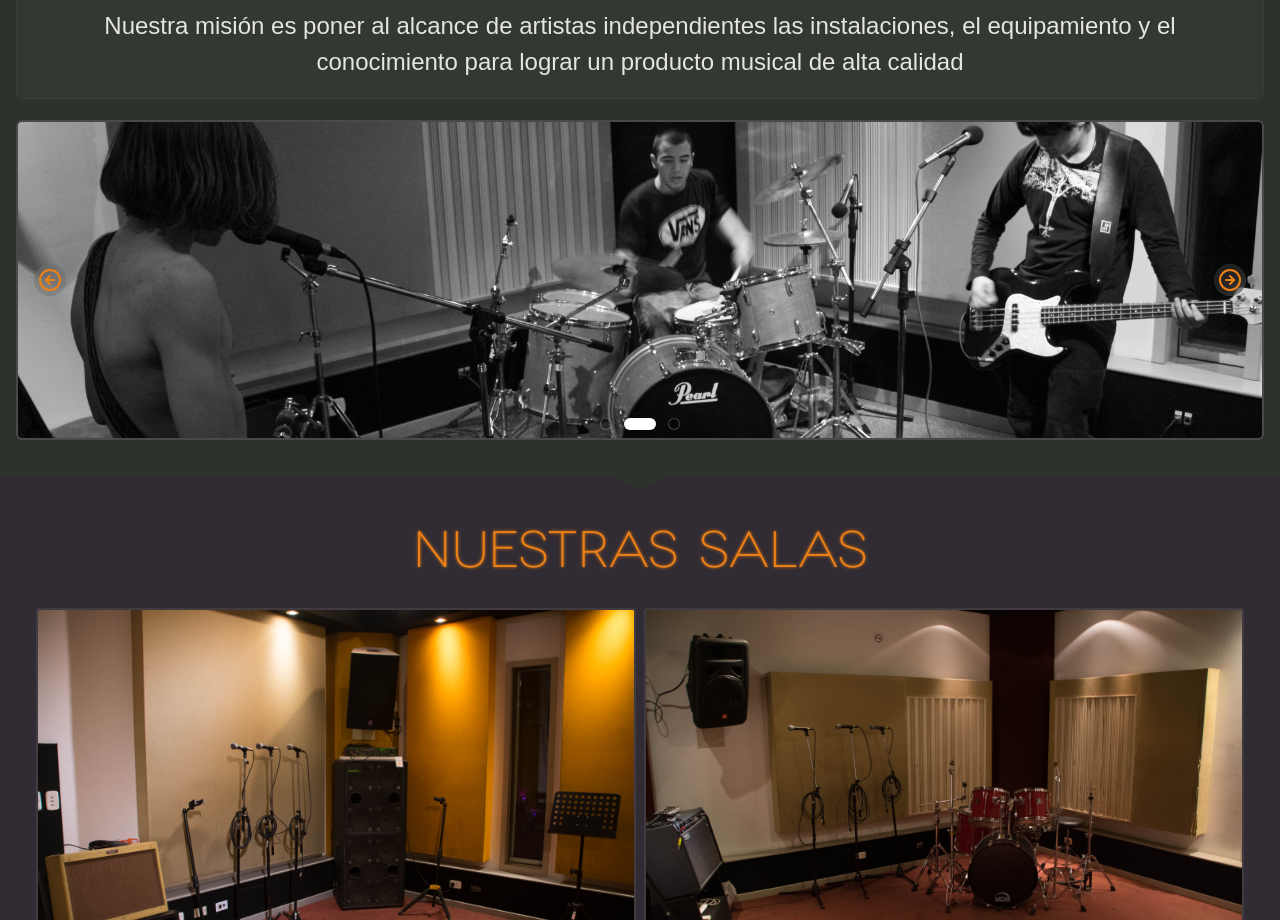
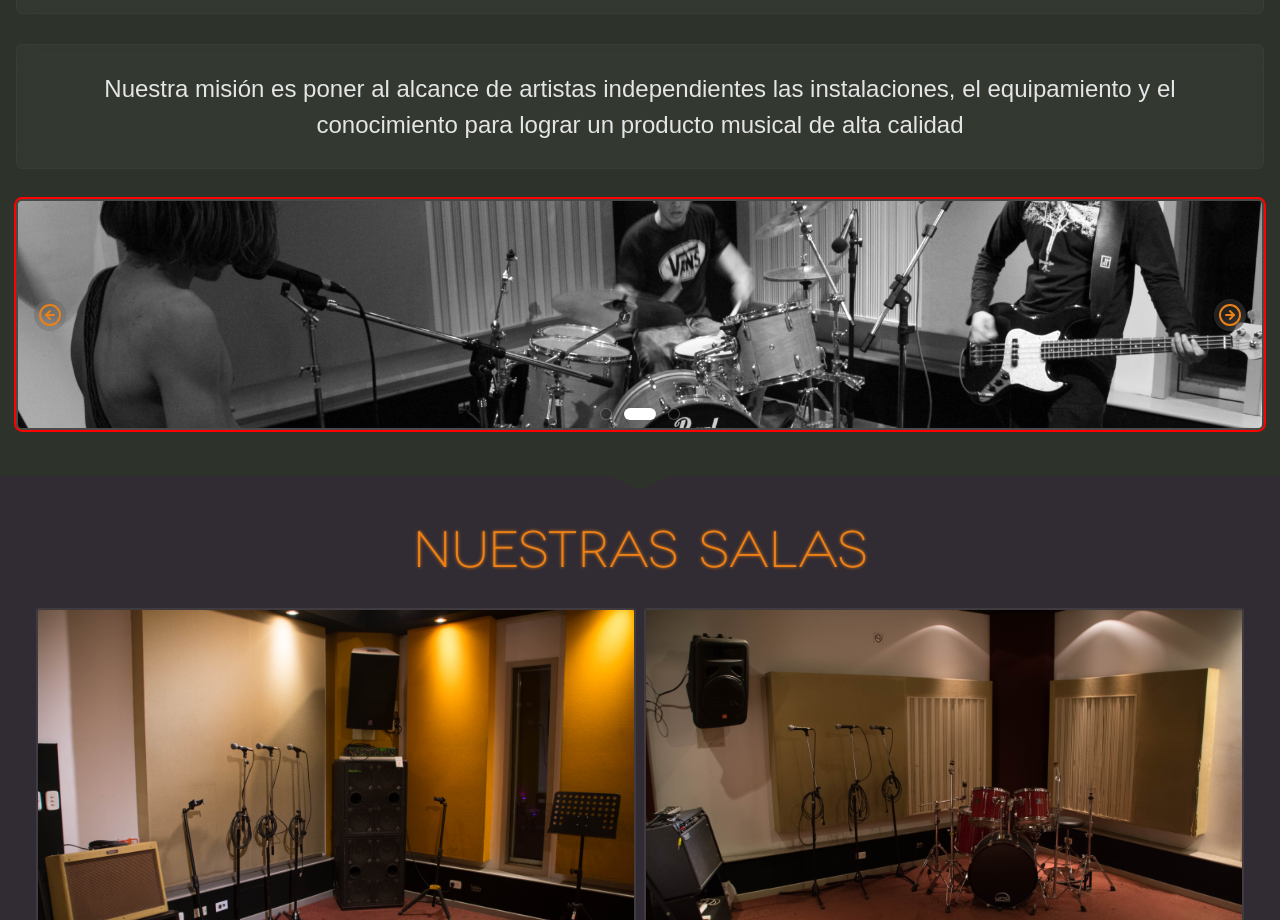
Before and after one commit to tgsauz/cuzco-webpage, a React (Vite) app: page / in a window 1280 px wide. Shown: the part 1140-2060 px from the top of the page. Built offline with nearby package versions, Linux system fonts and the light colour scheme; a web font is replaced by a local one.

Commit message:
slider dynamic fix

```diff
--- a/src/styles/slider.css
+++ b/src/styles/slider.css
@@ -1,11 +1,12 @@
 .slider {
     position: relative;
     width: 100%;
-    height: 20rem;
+    min-height: 30%;
     padding: 1rem;
     border: 0.15rem solid rgba(109, 109, 109, 0.25);
     background-color: rgba(109, 109, 109, 0.2);
     border-radius: 0.4rem;
+    outline: 2px solid red;;
 }
 .slide {
     position: absolute;
```
